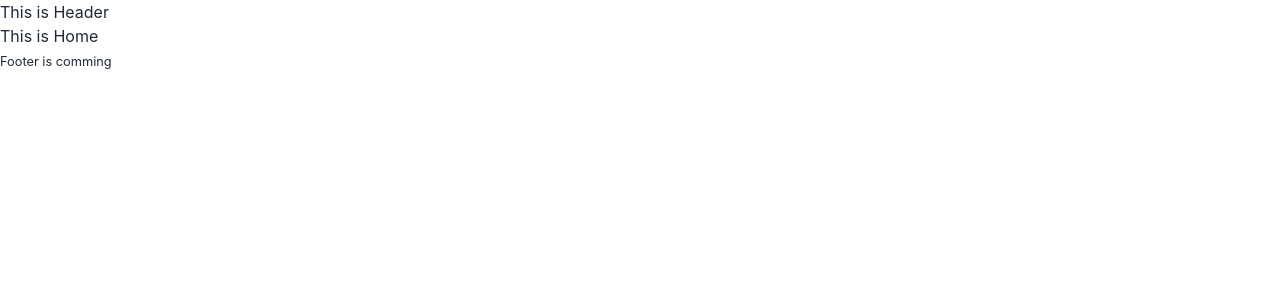
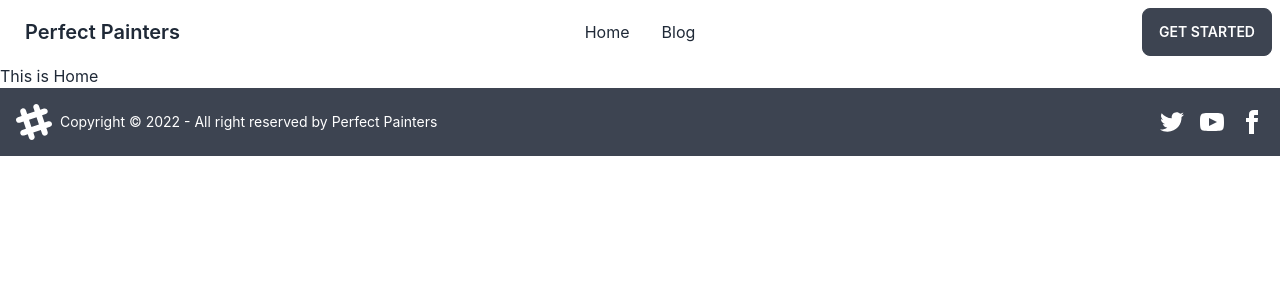
Before and after one commit to jibananando/perfect-painters-client, a React (Create React App) app: page / in a window 1280 px wide. Shown: the top 300 px of the page. Built offline with nearby package versions, Linux system fonts and the light colour scheme.

Commit message:
added a navbar

```diff
--- a/src/Pages/Home/Home/Shared/Footer/Footer.js
+++ b/src/Pages/Home/Home/Shared/Footer/Footer.js
@@ -2,9 +2,18 @@
 
 const Footer = () => {
     return (
-        <div>
-            <h3><small>Footer is comming</small></h3>
-        </div>
+        <footer className="footer items-center p-4 bg-neutral text-neutral-content">
+            <div className="items-center grid-flow-col">
+                <svg width="36" height="36" viewBox="0 0 24 24" xmlns="http://www.w3.org/2000/svg" fillRule="evenodd" clipRule="evenodd" className="fill-current"><path d="M22.672 15.226l-2.432.811.841 2.515c.33 1.019-.209 2.127-1.23 2.456-1.15.325-2.148-.321-2.463-1.226l-.84-2.518-5.013 1.677.84 2.517c.391 1.203-.434 2.542-1.831 2.542-.88 0-1.601-.564-1.86-1.314l-.842-2.516-2.431.809c-1.135.328-2.145-.317-2.463-1.229-.329-1.018.211-2.127 1.231-2.456l2.432-.809-1.621-4.823-2.432.808c-1.355.384-2.558-.59-2.558-1.839 0-.817.509-1.582 1.327-1.846l2.433-.809-.842-2.515c-.33-1.02.211-2.129 1.232-2.458 1.02-.329 2.13.209 2.461 1.229l.842 2.515 5.011-1.677-.839-2.517c-.403-1.238.484-2.553 1.843-2.553.819 0 1.585.509 1.85 1.326l.841 2.517 2.431-.81c1.02-.33 2.131.211 2.461 1.229.332 1.018-.21 2.126-1.23 2.456l-2.433.809 1.622 4.823 2.433-.809c1.242-.401 2.557.484 2.557 1.838 0 .819-.51 1.583-1.328 1.847m-8.992-6.428l-5.01 1.675 1.619 4.828 5.011-1.674-1.62-4.829z"></path></svg>
+                <p>Copyright © 2022 - All right reserved by Perfect Painters</p>
+            </div>
+            <div className="grid-flow-col gap-4 md:place-self-center md:justify-self-end">
+                <a href="/"><svg xmlns="http://www.w3.org/2000/svg" width="24" height="24" viewBox="0 0 24 24" className="fill-current"><path d="M24 4.557c-.883.392-1.832.656-2.828.775 1.017-.609 1.798-1.574 2.165-2.724-.951.564-2.005.974-3.127 1.195-.897-.957-2.178-1.555-3.594-1.555-3.179 0-5.515 2.966-4.797 6.045-4.091-.205-7.719-2.165-10.148-5.144-1.29 2.213-.669 5.108 1.523 6.574-.806-.026-1.566-.247-2.229-.616-.054 2.281 1.581 4.415 3.949 4.89-.693.188-1.452.232-2.224.084.626 1.956 2.444 3.379 4.6 3.419-2.07 1.623-4.678 2.348-7.29 2.04 2.179 1.397 4.768 2.212 7.548 2.212 9.142 0 14.307-7.721 13.995-14.646.962-.695 1.797-1.562 2.457-2.549z"></path></svg>
+                </a>
+                <a href="/"><svg xmlns="http://www.w3.org/2000/svg" width="24" height="24" viewBox="0 0 24 24" className="fill-current"><path d="M19.615 3.184c-3.604-.246-11.631-.245-15.23 0-3.897.266-4.356 2.62-4.385 8.816.029 6.185.484 8.549 4.385 8.816 3.6.245 11.626.246 15.23 0 3.897-.266 4.356-2.62 4.385-8.816-.029-6.185-.484-8.549-4.385-8.816zm-10.615 12.816v-8l8 3.993-8 4.007z"></path></svg></a>
+                <a href="/"><svg xmlns="http://www.w3.org/2000/svg" width="24" height="24" viewBox="0 0 24 24" className="fill-current"><path d="M9 8h-3v4h3v12h5v-12h3.642l.358-4h-4v-1.667c0-.955.192-1.333 1.115-1.333h2.885v-5h-3.808c-3.596 0-5.192 1.583-5.192 4.615v3.385z"></path></svg></a>
+            </div>
+        </footer>
     );
 };
 
--- a/src/Pages/Home/Home/Shared/Header/Header.js
+++ b/src/Pages/Home/Home/Shared/Header/Header.js
@@ -2,8 +2,28 @@
 
 const Header = () => {
     return (
-        <div>
-            <h3>This is Header</h3>
+        <div className="navbar bg-base-100">
+            <div className="navbar-start">
+                {/* <div className="dropdown">
+                    <label tabIndex={0} className="btn btn-ghost lg:hidden">
+                        <svg xmlns="http://www.w3.org/2000/svg" className="h-5 w-5" fill="none" viewBox="0 0 24 24" stroke="currentColor"><path strokeLinecap="round" strokeLinejoin="round" strokeWidth="2" d="M4 6h16M4 12h8m-8 6h16" /></svg>
+                    </label>
+                    <ul tabIndex={0} className="menu menu-compact dropdown-content mt-3 p-2 shadow bg-base-100 rounded-box w-52">
+                        <li><a href="/">Home</a></li>
+                        <li><a href="/">Blog</a></li>
+                    </ul>
+                </div> */}
+                <a href="/" className="btn btn-ghost normal-case text-xl">Perfect Painters</a>
+            </div>
+            <div className="navbar-center hidden lg:flex">
+                <ul className="menu menu-horizontal p-0">
+                    <li><a href="/">Home</a></li>
+                    <li><a href="/">Blog</a></li>
+                </ul>
+            </div>
+            <div className="navbar-end">
+                <a href="/" className="btn">Get started</a>
+            </div>
         </div>
     );
 };
```
